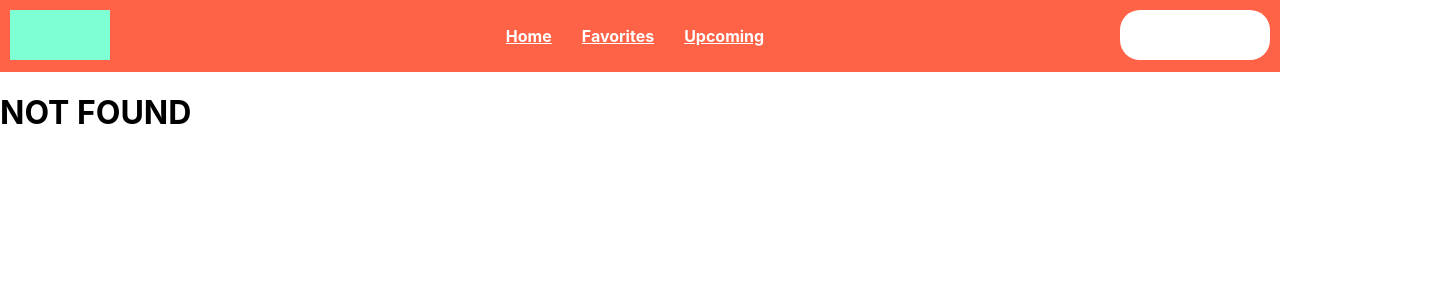
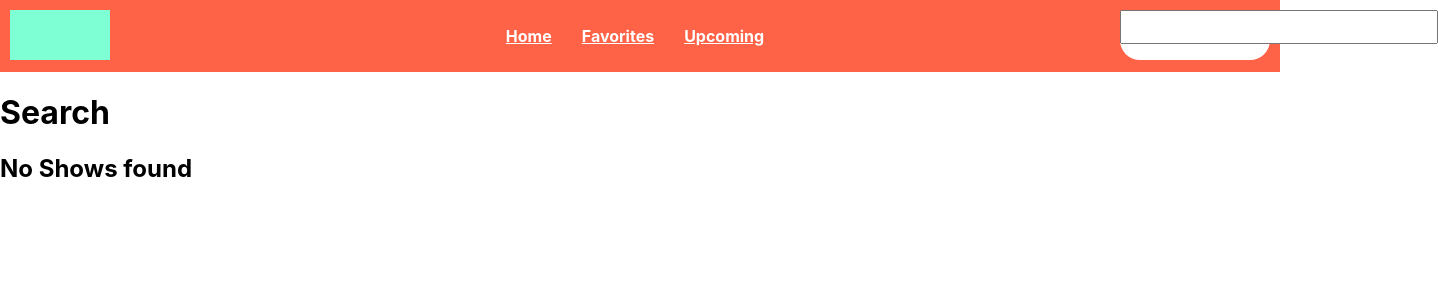
Before and after one commit to Mojtaba-amirii/tv-shows-app, a React (Create React App) app: page /search/1 in a window 1280 px wide. Before the commit this address had no page. Shown: the top 300 px of the page, 1438 px wide, since content can reach past the window. Built offline with nearby package versions, Linux system fonts and the light colour scheme.

Commit message:
search moved

```diff
--- a/src/App.js
+++ b/src/App.js
@@ -1,34 +1,31 @@
-import './App.css';
+import "./App.css";
 
-import Header from './components/Header'
-import Home from './pages/Home'
-import Favorites from './pages/Favorites'
-import Upcoming from './pages/Upcoming'
-import NotFound from './pages/NotFound'
-import ShowPage from './pages/ShowPage'
-import Search from './pages/Search'
+import Header from "./components/Header";
+import Home from "./pages/Home";
+import Favorites from "./pages/Favorites";
+import Upcoming from "./pages/Upcoming";
+import NotFound from "./pages/NotFound";
+import ShowPage from "./pages/ShowPage";
+import Search from "./pages/Search";
 
-import { BrowserRouter as Router, Routes, Route } from 'react-router-dom';
+import { BrowserRouter as Router, Routes, Route } from "react-router-dom";
 
 function App() {
   return (
     <div className="App">
       <Router>
-
         <Header />
 
         <Routes>
-          <Route exact path="/" element={<Home />}/>
-          <Route path="/home" element={<Home />}/>
-          <Route path="/favorites" element={<Favorites/>}/>
-          <Route path="/upcoming" element={<Upcoming/>}/>
-          <Route path="/show/:showID" element={<ShowPage/>} />
-          <Route path="/search" element={<Search />}/>
-          <Route path="*" element={<NotFound/>}/>
+          <Route exact path="/" element={<Home />} />
+          <Route path="/home" element={<Home />} />
+          <Route path="/favorites" element={<Favorites />} />
+          <Route path="/upcoming" element={<Upcoming />} />
+          <Route path="/show/:showID" element={<ShowPage />} />
+          <Route path="/search/:searchText" element={<Search />} />
+          <Route path="*" element={<NotFound />} />
         </Routes>
-
       </Router>
-
     </div>
   );
 }
--- a/src/components/Header.js
+++ b/src/components/Header.js
@@ -1,6 +1,15 @@
-import { Link } from "react-router-dom"
+import { Link } from "react-router-dom";
+import { useNavigate } from "react-router-dom";
 
 function Header() {
+  const navigate = useNavigate();
+  function handleSearch(event) {
+    if (event.target.value.trim() === "") {
+      navigate("/");
+    } else {
+      navigate("/search/" + event.target.value.trim());
+    }
+  }
   return (
     <div className="Header">
       <div className="Logo"></div>
@@ -17,9 +26,11 @@ function Header() {
         </li>
       </ul>
 
-      <div className="Search"></div>
+      <div className="Search">
+        <input type="text" onChange={handleSearch} />
+      </div>
     </div>
-  )
+  );
 }
 
-export default Header
+export default Header;
--- a/src/pages/Search.js
+++ b/src/pages/Search.js
@@ -1,15 +1,16 @@
 import { searchForShow } from "../helpers/showsHelper";
 import ShowList from "../components/ShowList";
-import { useState } from "react";
+import { useParams } from "react-router-dom";
 
 function Search() {
-  const allShows = searchForShow("");
-  const [searchResults, setSearchResults] = useState(allShows);
+  const params = useParams();
+
+  const searchResults = searchForShow(params.searchText);
 
   return (
     <>
       <h1>Search</h1>
-      <input type="text" onChange={searchShows} />
+
       {searchResults.length > 0 ? (
         <ShowList shows={searchResults} />
       ) : (
@@ -17,11 +18,6 @@ function Search() {
       )}
     </>
   );
-
-  function searchShows(event) {
-    const searchText = event.target.value;
-    setSearchResults(searchForShow(searchText));
-  }
 }
 
 export default Search;
```
